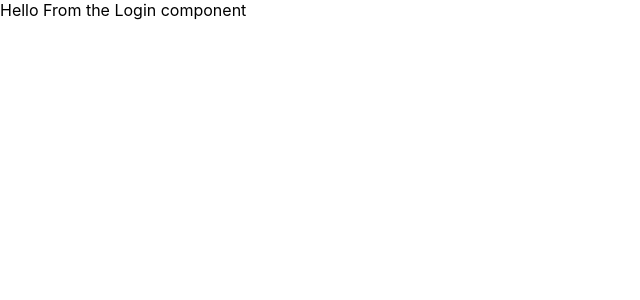
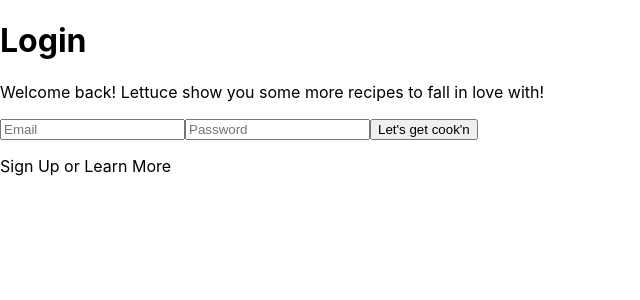
Before and after one commit to Reciplease-App/frontend, a React (Create React App) app: page /login in a window 1280 px wide. Shown: the top 300 px of the page, without its empty margins (0-640 px from the left). Built offline with nearby package versions, Linux system fonts and the light colour scheme.

Commit message:
setup basic scaffolding of login form

```diff
--- a/src/components/LogIn.jsx
+++ b/src/components/LogIn.jsx
@@ -3,7 +3,23 @@ import React from 'react'
 function LogIn() {
     return (
         <div>
-            Hello From the Login component
+            <h1>Login</h1>
+            <p>Welcome back! Lettuce show you some more recipes to fall in love with!</p>
+
+            <form>
+                <input
+                    type='text'
+                    name='Email'
+                    placeholder='Email'
+                />
+                <input
+                    type='password'
+                    name='Password'
+                    placeholder='Password'
+                />
+                <button>Let's get cook'n</button>
+                <p>Sign Up or Learn More</p>
+            </form>
         </div>
     )
 }
```
